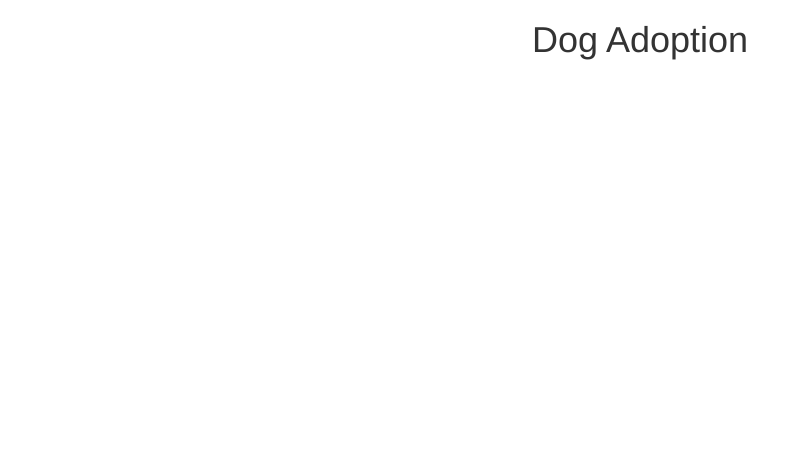
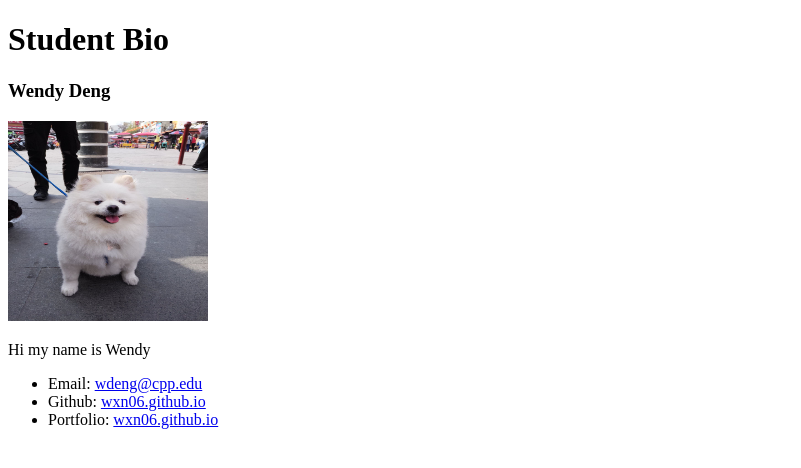
Before and after one commit to wxn06/dogAdoption, a plain HTML site: page index.html in a window 1280 px wide. Shown: the whole page, without its empty margins (0-801 px from the left). Drawn offline with nearby package versions, Linux system fonts and the light colour scheme.

Commit message:
change code

```diff
--- a/index.html
+++ b/index.html
@@ -7,7 +7,7 @@
 	<meta name="viewport" content="width=device-width, initial-scale=1">
 
 	<!-- Bootstrap cdn -->
-	<link rel="stylesheet" href="https://maxcdn.bootstrapcdn.com/bootstrap/3.3.7/css/bootstrap.min.css">
+	<!-- <link rel="stylesheet" href="https://maxcdn.bootstrapcdn.com/bootstrap/3.3.7/css/bootstrap.min.css"> -->
 	<script src="https://ajax.googleapis.com/ajax/libs/jquery/3.2.1/jquery.min.js"></script>
 	<script src="https://maxcdn.bootstrapcdn.com/bootstrap/3.3.7/js/bootstrap.min.js"></script>
 	<link rel="stylesheet" href="https://cdnjs.cloudflare.com/ajax/libs/animate.css/3.5.2/animate.min.css">
@@ -20,6 +20,17 @@
 
 </head>
 <body>
-    <h1 class="text-center red">Dog Adoption</h1>
+	<div class="container">
+
+	</div>
+	<h1>Student Bio</h1>
+	<h3>Wendy Deng</h3>
+<img src="assests/images/53533137_421971241890762_8218927946807640064_n.jpg" alt="" style="width:200px;height:200px;">
+<p>Hi my name is Wendy</p>
+<ul>
+	<li>Email: <a href="mailto: wdeng@cpp.edu">wdeng@cpp.edu</a>
+	<li>Github: <a href="https://github.com/wxn06" target="_blank">wxn06.github.io</a>
+	<li>Portfolio: <a href="https://wxn06.github.io" target="_blank">wxn06.github.io</a>
+</ul>
 </body>
 </html>
```
Also changed, not shown: assests/images/53533137_421971241890762_8218927946807640064_n.jpg (added), 3 other files.
